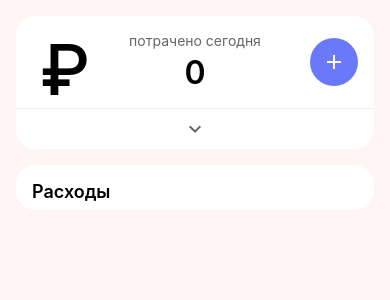
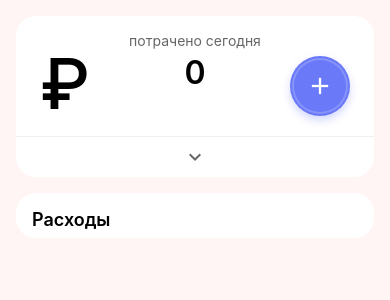
Before and after one commit to Romarioagrow/DailyExpensesApp, a React Native app: screen / in a window 390 px wide. Shown: the top 300 px of the page. Built offline with nearby package versions, Linux system fonts and the light colour scheme.

Commit message:
верстка верхнего компонента

```diff
--- a/components/TotalSpending.js
+++ b/components/TotalSpending.js
@@ -14,7 +14,9 @@ const TotalSpending = ({ amount, onAddPress }) => {
         style={styles.addButton}
         onPress={onAddPress}
       >
-        <Icon name="add" size={24} color="#FFF" />
+        <View style={styles.addButtonInner}>
+          <Icon name="add" size={28} color="#FFF" />
+        </View>
       </TouchableOpacity>
     </View>
   );
@@ -29,6 +31,7 @@ const styles = StyleSheet.create({
     paddingBottom: 8,
     paddingHorizontal: 24,
     position: 'relative',
+    height: 120,
   },
   currencySymbol: {
     position: 'absolute',
@@ -55,16 +58,33 @@ const styles = StyleSheet.create({
   },
   addButton: {
     position: 'absolute',
-    right: 16,
+    right: 24,
     top: '50%',
-    transform: [{ translateY: -24 }],
-    width: 48,
-    height: 48,
-    borderRadius: 24,
+    transform: [{ translateY: -20 }],
+    width: 60,
+    height: 60,
+    borderRadius: 30,
     backgroundColor: '#6979F8',
     justifyContent: 'center',
     alignItems: 'center',
-    elevation: 4,
+    elevation: 8,
+    shadowColor: '#6979F8',
+    shadowOffset: {
+      width: 0,
+      height: 4,
+    },
+    shadowOpacity: 0.3,
+    shadowRadius: 8,
+  },
+  addButtonInner: {
+    width: 56,
+    height: 56,
+    borderRadius: 28,
+    backgroundColor: '#6979F8',
+    justifyContent: 'center',
+    alignItems: 'center',
+    borderWidth: 2,
+    borderColor: 'rgba(255, 255, 255, 0.2)',
   },
 });
 
```
